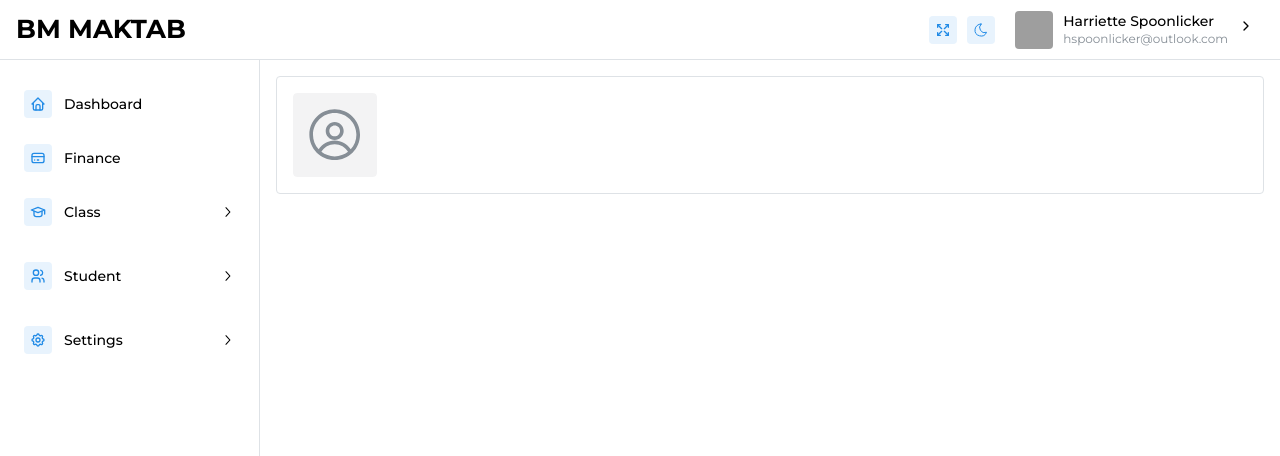
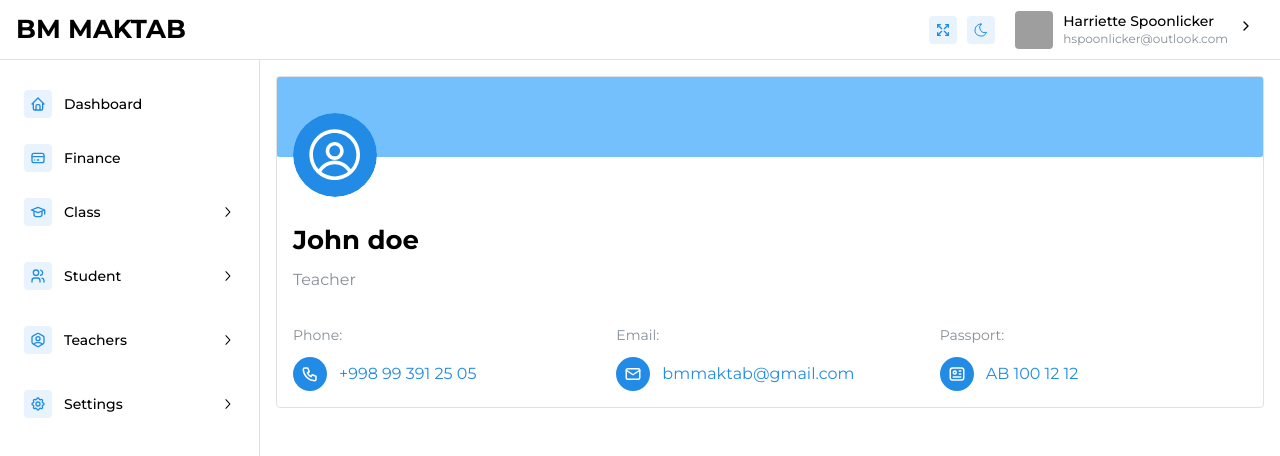
Before and after one commit to JavohirBozorboyev/school-crm-react, a React (Vite) app: page /profil in a window 1280 px wide. Shown: the top 456 px of the page. Built offline with nearby package versions, Linux system fonts and the light colour scheme; sample sign-in values are in the browser's storage; grey boxes are pictures that could not be loaded.

Commit message:
teacher page and profil page

```diff
--- a/package.json
+++ b/package.json
@@ -17,7 +17,7 @@
     "@mantine/hooks": "^7.12.2",
     "@mantine/modals": "^7.12.2",
     "@mantine/notifications": "^7.12.2",
-    "@mantine/nprogress": "^7.12.2",
+    "@mantine/nprogress": "^7.13.2",
     "@reduxjs/toolkit": "^2.2.7",
     "@tabler/icons-react": "^3.17.0",
     "axios": "^1.7.7",
--- a/src/data/AdminNavUrlData.tsx
+++ b/src/data/AdminNavUrlData.tsx
@@ -3,6 +3,7 @@ import {
   IconHome,
   IconSchool,
   IconSettings,
+  IconUserHexagon,
   IconUsers,
 } from "@tabler/icons-react";
 
@@ -42,6 +43,18 @@ const AdminNavUrlData = [
     ],
   },
   {
+    name: "Teachers",
+    url: "/teachers",
+    icon: <IconUserHexagon size={"16px"} />,
+    opened: true,
+    sub: [
+      {
+        name: "Teachers",
+        url: "/teachers",
+      },
+    ],
+  },
+  {
     name: "Settings",
     url: "/settings",
     icon: <IconSettings size={"16px"} />,
--- /dev/null
+++ b/src/module/TeachersPageSection/TeachersCard.tsx
@@ -0,0 +1,107 @@
+/* eslint-disable @typescript-eslint/no-explicit-any */
+import {
+  Card,
+  Text,
+  Button,
+  Flex,
+  Menu,
+  rem,
+  Avatar,
+  Title,
+} from "@mantine/core";
+import { NavLink } from "react-router-dom";
+import { ActionIcon } from "@mantine/core";
+import {
+  IconDotsVertical,
+  IconHandClick,
+  IconMail,
+  IconPencil,
+  IconPhone,
+  IconTrash,
+} from "@tabler/icons-react";
+const TeachersCard = ({ item }: any) => {
+
+  return (
+    <>
+      <Card padding="md" py={"lg"} radius="sm" withBorder>
+        <Flex justify={"center"}>
+          <Avatar size={"xl"} variant="light" color="blue" />
+        </Flex>
+
+        <Title order={4} ta={"center"} mt={"sm"}>
+          {item?.name}
+        </Title>
+        <Text ta={"center"} mt={"xs"} c={"gray"}>
+          Informatika
+        </Text>
+
+        <Flex align="center" justify={"center"} mt={"md"} gap={"xs"}>
+          <NavLink to={`tel:+998993912505`}>
+            <ActionIcon variant="light" size={"lg"} radius={"xl"}>
+              <IconPhone size={18} />
+            </ActionIcon>
+          </NavLink>
+          <NavLink to={`sms:+998993912505`}>
+            <ActionIcon variant="light" size={"lg"} radius={"xl"}>
+              <IconMail size={18} />
+            </ActionIcon>
+          </NavLink>
+        </Flex>
+        <Flex align="center" mt={"md"} gap={"xs"}>
+          <Menu shadow="md" width={200} withArrow>
+            <Menu.Target>
+              <ActionIcon variant="light">
+                <IconDotsVertical size={16} />
+              </ActionIcon>
+            </Menu.Target>
+
+            <Menu.Dropdown>
+              <Menu.Label>Active and Deactive</Menu.Label>
+              <Menu.Item
+                color="yellow"
+                leftSection={
+                  <IconHandClick style={{ width: rem(14), height: rem(14) }} />
+                }
+              >
+                Deactive
+              </Menu.Item>
+
+              <Menu.Divider />
+              <Menu.Label>Edit Class</Menu.Label>
+              <Menu.Item
+                leftSection={
+                  <IconPencil style={{ width: rem(14), height: rem(14) }} />
+                }
+              >
+                Edit Class
+              </Menu.Item>
+
+              <Menu.Item
+                color="red"
+                leftSection={
+                  <IconTrash style={{ width: rem(14), height: rem(14) }} />
+                }
+              >
+                Delete Class
+              </Menu.Item>
+            </Menu.Dropdown>
+          </Menu>
+
+          <NavLink to={`/class/${item.id}`} style={{ width: "100%" }}>
+            <Button
+              color="blue"
+              size="xs"
+              variant="light"
+              fullWidth
+              radius="sm"
+            >
+              View teacher
+            </Button>
+          </NavLink>
+        </Flex>
+      </Card>
+    </>
+  );
+};
+
+export default TeachersCard;
--- /dev/null
+++ b/src/module/TeachersPageSection/TeachersCardList.tsx
@@ -0,0 +1,27 @@
+/* eslint-disable @typescript-eslint/no-explicit-any */
+import useSWR from "swr";
+import { Grid } from "@mantine/core";
+import TeacherCard from "./TeachersCard";
+
+const TeachersCardList = () => {
+  const { data, error, isLoading } = useSWR(
+    "https://jsonplaceholder.typicode.com/users"
+  );
+  if (error) return <div>failed to load</div>;
+  if (isLoading) return <div>loading...</div>;
+  return (
+    <div>
+      <Grid>
+        {data.map((item: any) => {
+          return (
+            <Grid.Col key={item.id} span={{ base: 12, md: 6, lg: 4, xl: 3 }}>
+              <TeacherCard item={item} />
+            </Grid.Col>
+          );
+        })}
+      </Grid>
+    </div>
+  );
+};
+
+export default TeachersCardList;
--- /dev/null
+++ b/src/module/TeachersPageSection/TeachersPageNav.tsx
@@ -0,0 +1,48 @@
+import { Button, Grid, Group, Paper } from "@mantine/core";
+import { useState } from "react";
+import { Input, CloseButton } from "@mantine/core";
+import { IconSearch } from "@tabler/icons-react";
+import { SegmentedControl } from "@mantine/core";
+
+const TeachersPageNav = () => {
+  const [search, setSearch] = useState("");
+  const [active, setActive] = useState("active");
+  return (
+    <Paper mb="sm">
+      <Grid justify="center" align="center">
+        <Grid.Col span={{ base: 12, xs: 5, sm: 4 }}>
+          <Input
+            placeholder="Search"
+            value={search}
+            onChange={(event) => setSearch(event.currentTarget.value)}
+            rightSectionPointerEvents="all"
+            leftSection={<IconSearch size={18} />}
+            rightSection={
+              <CloseButton
+                aria-label="Clear input"
+                onClick={() => setSearch("")}
+                style={{ display: search ? undefined : "none" }}
+              />
+            }
+          />
+        </Grid.Col>
+        <Grid.Col span={{ base: 12, xs: 7, sm: 8 }}>
+          <Group justify="end" gap={"xs"}>
+            <SegmentedControl
+              data={[
+                { label: "Active", value: "active" },
+                { label: "Deactive", value: "deactive" },
+              ]}
+              value={active}
+              onChange={setActive}
+              fullWidth
+            />
+            <Button>Add new Teacher</Button>
+          </Group>
+        </Grid.Col>
+      </Grid>
+    </Paper>
+  );
+};
+
+export default TeachersPageNav;
--- a/src/pages/ProfilPage/ProfilPage.tsx
+++ b/src/pages/ProfilPage/ProfilPage.tsx
@@ -1,13 +1,78 @@
-import { Avatar, Paper } from "@mantine/core";
-import React from "react";
+import {
+  Avatar,
+  Box,
+  Grid,
+  Paper,
+  Title,
+  Text,
+  Flex,
+  ActionIcon,
+} from "@mantine/core";
+import { IconId, IconMail, IconPhone } from "@tabler/icons-react";
+import { NavLink } from "react-router-dom";
 
 const ProfilPage = () => {
   return (
-    <div>
-      <Paper withBorder p={'md'}>
-        <Avatar size={'xl'} radius={'sm'} />
-      </Paper>
-    </div>
+    <>
+      <div>
+        <Paper withBorder>
+          <Paper p={"md"} bg={"blue.3"} h={"80px"} radius={"xs"}>
+            <Avatar variant="filled" color={"blue"} size={"xl"} mt={"lg"} />
+          </Paper>
+          <Box mt={"50px"} p={"md"}>
+            <Title order={2}>John doe</Title>
+            <Text c={"dimmed"} mt={"xs"}>
+              Teacher
+            </Text>
+          </Box>
+          <Grid p={"md"}>
+            <Grid.Col span={{ base: 12, md: 6, lg: 4 }}>
+              <NavLink to={"tel:+998993912505"}>
+                <Text c={"dimmed"} size="sm">
+                  Phone:
+                </Text>
+                <Flex mt={"sm"} align={"center"} gap={"sm"}>
+                  <ActionIcon size={"lg"} radius={"xl"}>
+                    <IconPhone size={"18"} />
+                  </ActionIcon>
+                  <Text size="md" c={"blue"}>
+                    +998 99 391 25 05
+                  </Text>
+                </Flex>
+              </NavLink>
+            </Grid.Col>
+            <Grid.Col span={{ base: 12, md: 6, lg: 4 }}>
+              <NavLink to={"#"}>
+                <Text c={"dimmed"} size="sm">
+                  Email:
+                </Text>
+                <Flex mt={"sm"} align={"center"} gap={"sm"}>
+                  <ActionIcon size={"lg"} radius={"xl"}>
+                    <IconMail size={"18"} />
+                  </ActionIcon>
+                  <Text size="md" c={"blue"}>
+                    bmmaktab@gmail.com
+                  </Text>
+                </Flex>
+              </NavLink>
+            </Grid.Col>
+            <Grid.Col span={{ base: 12, md: 6, lg: 4 }}>
+              <Text c={"dimmed"} size="sm">
+                Passport:
+              </Text>
+              <Flex mt={"sm"} align={"center"} gap={"sm"}>
+                <ActionIcon size={"lg"} radius={"xl"}>
+                  <IconId size={"18"} />
+                </ActionIcon>
+                <Text size="md" c={"blue"}>
+                  AB 100 12 12
+                </Text>
+              </Flex>
+            </Grid.Col>
+          </Grid>
+        </Paper>
+      </div>
+    </>
   );
 };
 
--- /dev/null
+++ b/src/pages/TeachersPage/TeachersPage.tsx
@@ -0,0 +1,14 @@
+import React from "react";
+import TeachersPageNav from "../../module/TeachersPageSection/TeachersPageNav";
+import TeachersCardList from "../../module/TeachersPageSection/TeachersCardList";
+
+const TeachersPage = () => {
+  return (
+    <div>
+      <TeachersPageNav />
+      <TeachersCardList />
+    </div>
+  );
+};
+
+export default TeachersPage;
--- a/src/router/Router.tsx
+++ b/src/router/Router.tsx
@@ -9,6 +9,7 @@ import ClassPage from "../pages/ClassPage/ClassPage";
 import ClassSlugPage from "../pages/ClassPage/ClassSlugPage/ClassSlugPage";
 import AccountsPage from "../pages/SettingsPage/AccountsPage";
 import ProfilPage from "../pages/ProfilPage/ProfilPage";
+import TeachersPage from "../pages/TeachersPage/TeachersPage";
 
 const Router = () => {
   return (
@@ -26,6 +27,8 @@ const Router = () => {
           <Route path="/finance" element={<FinancePage />} />
           <Route path="/class" element={<ClassPage />} />
           <Route path="/class/:slug" element={<ClassSlugPage />} />
+          <Route path="/teachers" element={<TeachersPage />} />
+          {/* <Route path="/teacher/:slug" element={<ClassSlugPage />} /> */}
           <Route path="/settings/accounts" element={<AccountsPage />} />
           <Route path="/profil" element={<ProfilPage />} />
         </Route>
```
Also changed, not shown: 1 other file (tests, documents, lock files or other folders).
